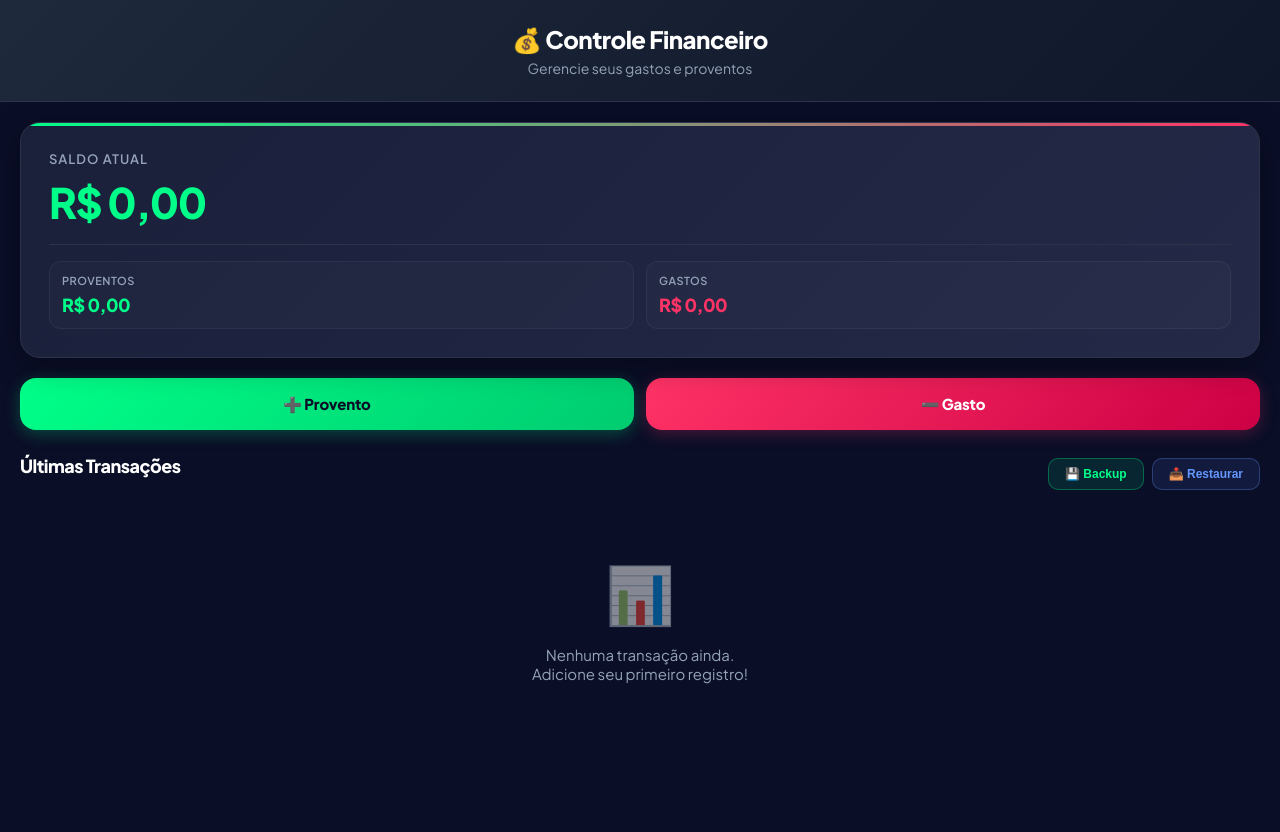
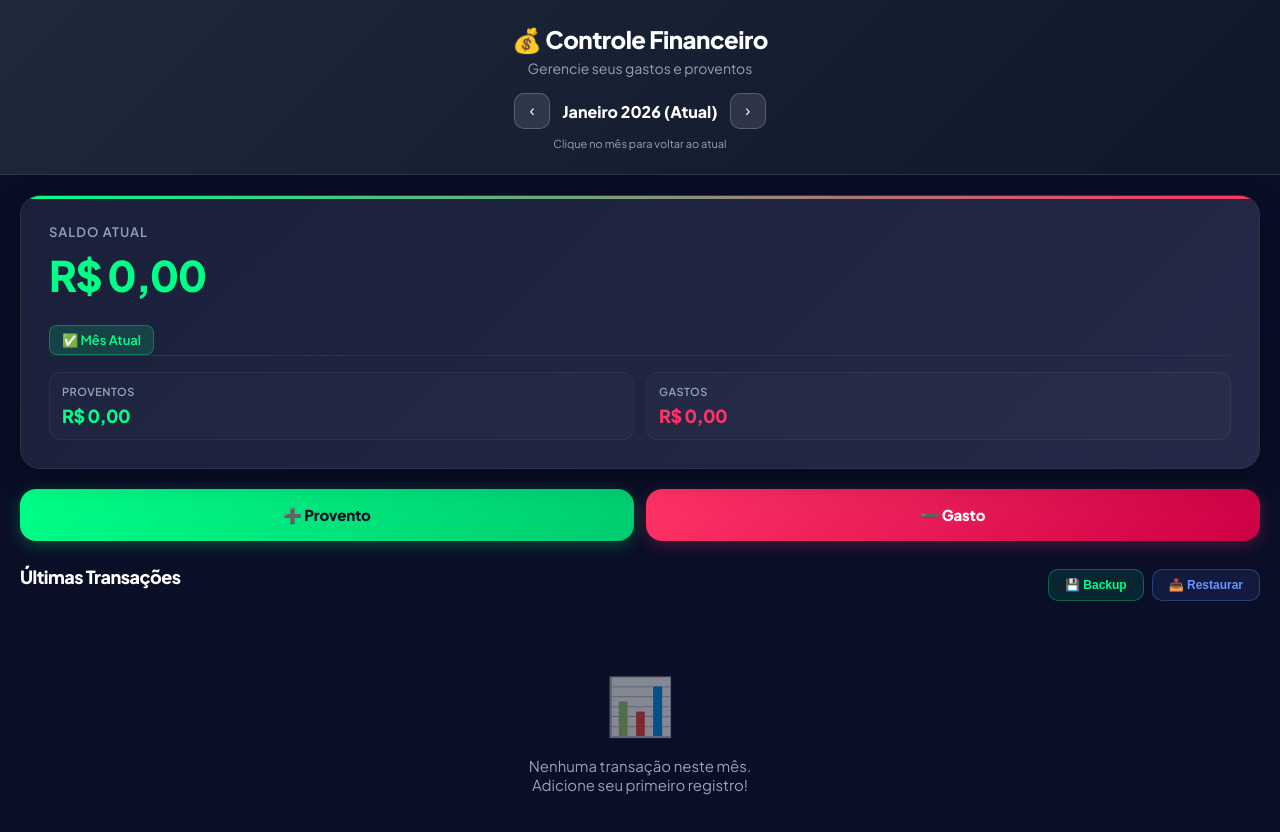
Before and after one commit to Paulocesar-png/controle-financeiro, a plain HTML site: page index.html in a window 1280 px wide. Before the commit the page ends 811 px from the top, so only its background shows below. Drawn offline with Linux system fonts and the light colour scheme.

Commit message:
Add files via upload

```diff
--- a/index.html
+++ b/index.html
@@ -443,11 +443,18 @@
     <div class="header">
         <h1>💰 Controle Financeiro</h1>
         <p>Gerencie seus gastos e proventos</p>
+        <div style="margin-top: 16px; display: flex; align-items: center; justify-content: center; gap: 12px;">
+            <button onclick="changeMonth(-1)" style="background: rgba(255,255,255,0.1); border: 1px solid rgba(255,255,255,0.2); color: white; width: 36px; height: 36px; border-radius: 10px; font-size: 16px; cursor: pointer;">‹</button>
+            <div onclick="goToCurrentMonth()" id="currentMonth" style="font-size: 16px; font-weight: 700; min-width: 150px; text-align: center; cursor: pointer;"></div>
+            <button onclick="changeMonth(1)" style="background: rgba(255,255,255,0.1); border: 1px solid rgba(255,255,255,0.2); color: white; width: 36px; height: 36px; border-radius: 10px; font-size: 16px; cursor: pointer;">›</button>
+        </div>
+        <div style="margin-top: 8px; font-size: 11px; color: var(--text-secondary); text-align: center;">Clique no mês para voltar ao atual</div>
     </div>
 
     <div class="balance-card">
         <div class="balance-label">Saldo Atual</div>
         <div class="balance-amount" id="balance">R$ 0,00</div>
+        <div id="monthStatus" style="text-align: center; margin-top: 8px; font-size: 13px; font-weight: 600; padding: 6px 12px; border-radius: 8px; display: inline-block;"></div>
         <div class="balance-summary">
             <div class="summary-item income">
                 <div class="summary-label">Proventos</div>
@@ -509,6 +516,46 @@
         let transactions = [];
         let currentType = '';
         let editingId = null;
+
+        let currentMonth = new Date().getMonth();
+        let currentYear = new Date().getFullYear();
+
+        const monthNames = [
+            'Janeiro', 'Fevereiro', 'Março', 'Abril', 'Maio', 'Junho',
+            'Julho', 'Agosto', 'Setembro', 'Outubro', 'Novembro', 'Dezembro'
+        ];
+
+        function changeMonth(direction) {
+            currentMonth += direction;
+            if (currentMonth > 11) {
+                currentMonth = 0;
+                currentYear++;
+            } else if (currentMonth < 0) {
+                currentMonth = 11;
+                currentYear--;
+            }
+            updateDisplay();
+        }
+
+        function goToCurrentMonth() {
+            const today = new Date();
+            currentMonth = today.getMonth();
+            currentYear = today.getFullYear();
+            updateDisplay();
+        }
+
+        function getMonthKey(month, year) {
+            return `${year}-${String(month + 1).padStart(2, '0')}`;
+        }
+
+        function getCurrentMonthTransactions() {
+            const monthKey = getMonthKey(currentMonth, currentYear);
+            return transactions.filter(t => {
+                const tDate = new Date(t.date);
+                const tMonthKey = getMonthKey(tDate.getMonth(), tDate.getFullYear());
+                return tMonthKey === monthKey;
+            });
+        }
 
         let db;
 
@@ -631,7 +678,10 @@
                 // Modo de criação
                 document.getElementById('description').disabled = false;
                 document.getElementById('date').disabled = false;
-                dateInput.valueAsDate = new Date();
+
+                // Definir data para o primeiro dia do mês selecionado
+                const defaultDate = new Date(currentYear, currentMonth, 1);
+                dateInput.valueAsDate = defaultDate;
 
                 const amountGroup = document.querySelector('.form-group:nth-child(2)');
                 amountGroup.innerHTML = `
@@ -734,11 +784,49 @@
         }
 
         function updateDisplay() {
-            const totalIncome = transactions
+            // Atualizar nome do mês no header
+            const today = new Date();
+            const isCurrentMonth = currentMonth === today.getMonth() && currentYear === today.getFullYear();
+            const isFutureMonth = currentYear > today.getFullYear() ||
+                                 (currentYear === today.getFullYear() && currentMonth > today.getMonth());
+            const isPastMonth = currentYear < today.getFullYear() ||
+                               (currentYear === today.getFullYear() && currentMonth < today.getMonth());
+
+            let monthLabel = `${monthNames[currentMonth]} ${currentYear}`;
+            if (isCurrentMonth) {
+                monthLabel += ' (Atual)';
+            } else if (isFutureMonth) {
+                monthLabel += ' 📅';
+            }
+            document.getElementById('currentMonth').textContent = monthLabel;
+
+            // Atualizar status do mês
+            const monthStatus = document.getElementById('monthStatus');
+            if (isFutureMonth) {
+                monthStatus.textContent = '📅 Planejamento Futuro';
+                monthStatus.style.background = 'rgba(100, 150, 255, 0.15)';
+                monthStatus.style.color = '#6496ff';
+                monthStatus.style.border = '1px solid rgba(100, 150, 255, 0.3)';
+            } else if (isCurrentMonth) {
+                monthStatus.textContent = '✅ Mês Atual';
+                monthStatus.style.background = 'rgba(0, 255, 136, 0.15)';
+                monthStatus.style.color = 'var(--accent-green)';
+                monthStatus.style.border = '1px solid rgba(0, 255, 136, 0.3)';
+            } else if (isPastMonth) {
+                monthStatus.textContent = '📊 Histórico';
+                monthStatus.style.background = 'rgba(148, 163, 184, 0.15)';
+                monthStatus.style.color = 'var(--text-secondary)';
+                monthStatus.style.border = '1px solid rgba(148, 163, 184, 0.3)';
+            }
+
+            // Filtrar transações do mês
+            const monthTransactions = getCurrentMonthTransactions();
+
+            const totalIncome = monthTransactions
                 .filter(t => t.type === 'income')
                 .reduce((sum, t) => sum + t.amount, 0);
 
-            const totalExpense = transactions
+            const totalExpense = monthTransactions
                 .filter(t => t.type === 'expense')
                 .reduce((sum, t) => sum + t.amount, 0);
 
@@ -751,15 +839,16 @@
 
             const transactionsList = document.getElementById('transactionsList');
 
-            if (transactions.length === 0) {
+            if (monthTransactions.length === 0) {
+                const isPlanning = isFutureMonth;
                 transactionsList.innerHTML = `
                     <div class="empty-state">
-                        <div class="empty-state-icon">📊</div>
-                        <div class="empty-state-text">Nenhuma transação ainda.<br>Adicione seu primeiro registro!</div>
+                        <div class="empty-state-icon">${isPlanning ? '📅' : '📊'}</div>
+                        <div class="empty-state-text">${isPlanning ? 'Nenhum planejamento para este mês.<br>Adicione seus gastos e proventos futuros!' : 'Nenhuma transação neste mês.<br>Adicione seu primeiro registro!'}</div>
                     </div>
                 `;
             } else {
-                transactionsList.innerHTML = transactions.map(t => `
+                transactionsList.innerHTML = monthTransactions.map(t => `
                     <div class="transaction-item ${t.type}">
                         <div class="transaction-info">
                             <div class="transaction-description">${t.description}</div>
```
